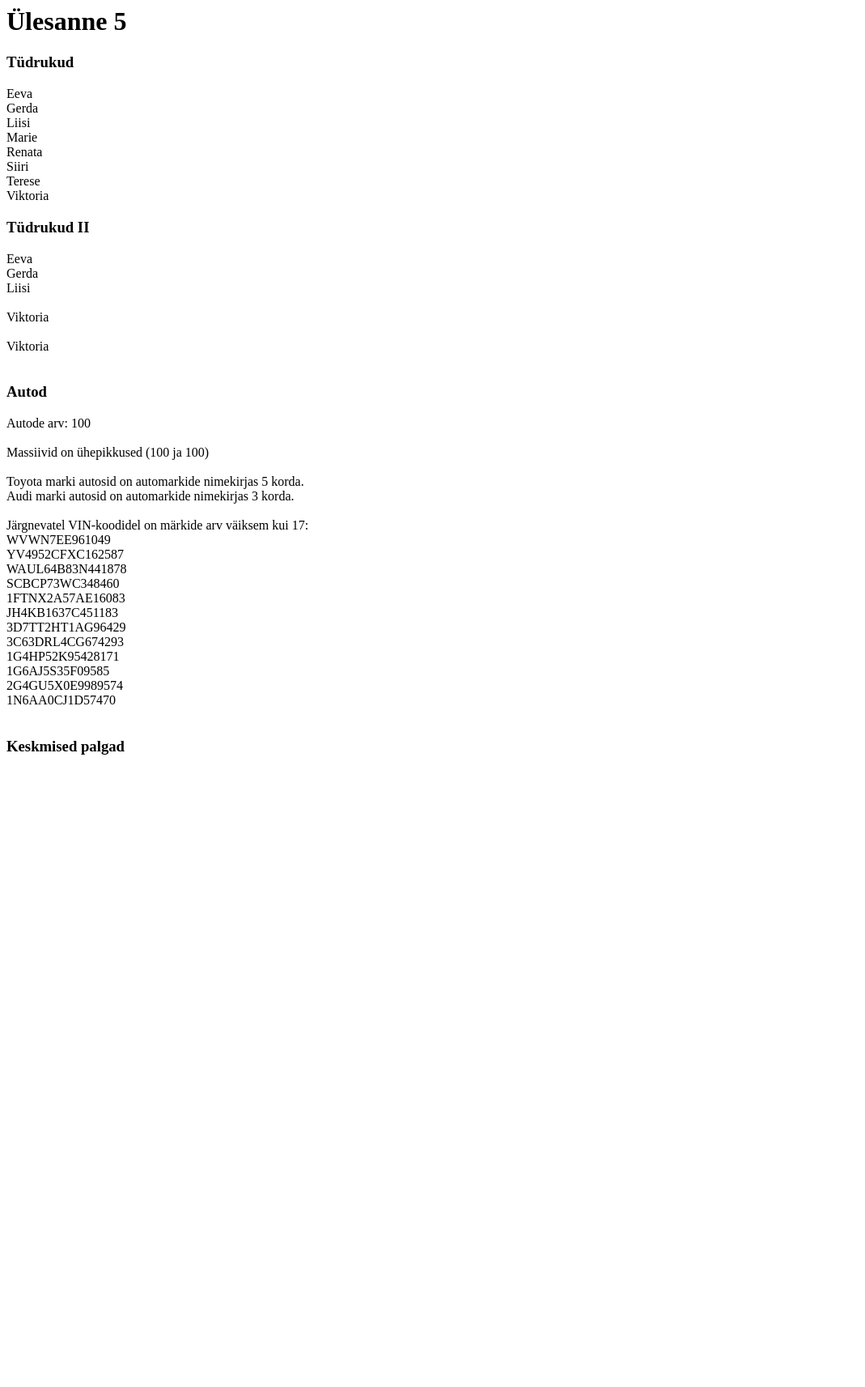
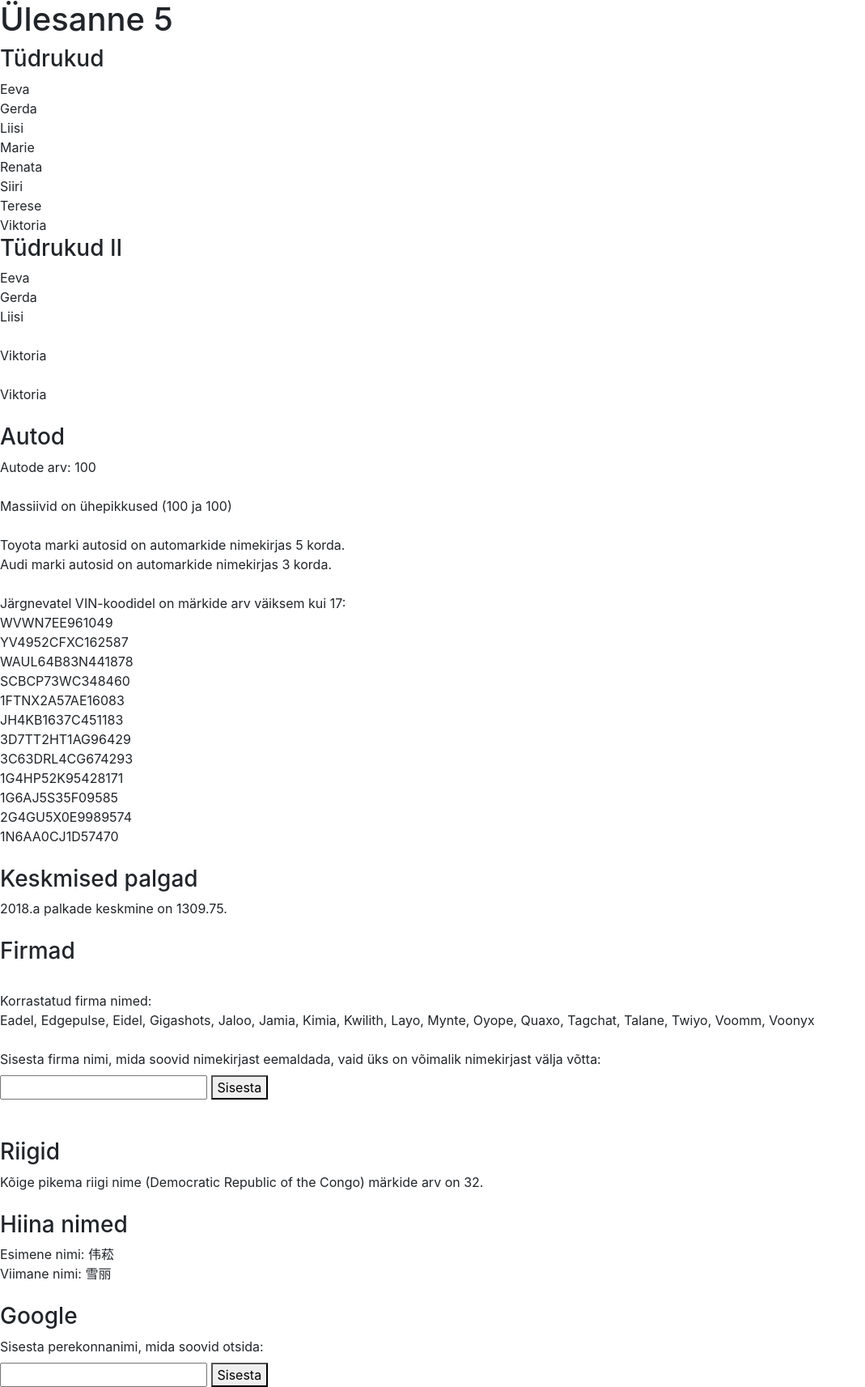
Before and after one commit to Ann-JK/TTHK, a PHP site: the page made by PHP/12.09.2023/Ülesanne5.php in a window 1280 px wide. Shown: the whole page at 81% size, without its empty margins (0-1069 px from the left). Before the commit the page ends 932 px from the top, so only its background shows below. Run offline with PHP 8.4, Linux system fonts and the light colour scheme; some libraries are stand-ins or nearby versions.

Commit message:
Assgniment nr 5 again

```diff
--- a/PHP/12.09.2023/Ülesanne5.php
+++ b/PHP/12.09.2023/Ülesanne5.php
@@ -1,3 +1,12 @@
+<!DOCTYPE html>
+<html>
+    <head>
+        <link rel="stylesheet" href="https://stackpath.bootstrapcdn.com/bootstrap/4.5.2/css/bootstrap.min.css">
+        <script src="https://code.jquery.com/jquery-3.5.1.slim.min.js"></script>
+        <script src="https://cdn.jsdelivr.net/npm/@popperjs/core@2.5.3/dist/umd/popper.min.js"></script>
+        <script src="https://stackpath.bootstrapcdn.com/bootstrap/4.5.2/js/bootstrap.min.js"></script>
+    </head>
+    <body>
     <?php
         // Ülesanne 5, Annabel Jakubel, 03.09.2023
 
@@ -95,5 +104,122 @@ echo "<br><h3>Keskmised palgad</h3>";
         $palgad = array(1220,1213,1295,1312,1298,1354,1296,1286,1292,1327,1369,1455);
         $keskmine = array_sum($palgad)/count($palgad);
 
+        echo "2018.a palkade keskmine on $keskmine.<br>";
 
+
+        echo "<br><h3>Firmad</h3>";
+
+        $firmad = array("Kimia","Mynte","Voomm","Twiyo","Layo","Talane","Gigashots","Tagchat","Quaxo",
+        "Voonyx","Kwilith","Edgepulse","Eidel","Eadel","Jaloo","Oyope","Jamia");
+
+        echo "<br>Korrastatud firma nimed:<br>";
+        sort($firmad);
+        foreach($firmad as $firma) {
+            if ($firma == end($firmad)) {
+                echo "$firma";
+            }   else {
+                echo "$firma, ";
+            }
+        }
+        echo "<br><br>";
+
+        $otsitavNimi1 = "";
+        if ($_SERVER["REQUEST_METHOD"] === "POST" && isset($_POST["otsitavNimi1"])) {
+
+            $otsitavNimi1 = $_POST["otsitavNimi1"];
+
+            if (in_array($otsitavNimi1, $firmad)) {
+                unset($firmad[array_search($otsitavNimi1, $firmad)]);
+
+                echo "<br><b>NB!</b> Firma nimed pärast nime $otsitavNimi1 eemaldamist: <br>";
+            } else {
+                echo "<br><b>NB!</b> Sisestatud nime ei olnud antud nimekirjas: <br>";
+            }
+
+            foreach($firmad as $firma) {
+                if ($firma == end($firmad)) {
+                    echo "$firma";
+                }   else {
+                    echo "$firma, ";
+                }
+            }
+            echo "<br><br>";
+        }
     ?>
+
+    <form method="post" action="<?php echo $_SERVER['PHP_SELF']; ?>">
+        <label for="otsitavNimi1">Sisesta firma nimi, mida soovid nimekirjast eemaldada,
+            vaid üks on võimalik nimekirjast välja võtta: </label>
+        <br>
+        <input type="text" id="otsitavNimi1" name="otsitavNimi1"> <!-- Corrected name attribute -->
+        <button type="submit">Sisesta</button>
+    </form>
+
+
+
+    <?php
+
+        echo "<br>";
+
+        echo "<br><h3>Riigid</h3>";
+
+        $riigid = array("Indonesia","Canada","Kyrgyzstan","Germany","Philippines",
+        "Philippines","Canada","Philippines","South Sudan","Brazil",
+        "Democratic Republic of the Congo","Indonesia","Syria","Sweden",
+        "Philippines","Russia","China","Japan","Brazil","Sweden","Mexico","France",
+        "Kazakhstan","Cuba","Portugal","Czech Republic");
+
+        $pikimRiiginimi = "";
+        foreach ($riigid as $riik) {
+            if (strlen($riik) > strlen($pikimRiiginimi)) {
+                $pikimRiiginimi = $riik;
+            }
+        }
+        $märkideArv = strlen($pikimRiiginimi);
+
+        echo "Kõige pikema riigi nime ($pikimRiiginimi) märkide arv on $märkideArv.<br>";
+
+
+        echo "<br><h3>Hiina nimed</h3>";
+
+        $hiinaNimed = array("瀚聪","月松","雨萌","展博","雪丽","哲恒","慧妍","博裕","宸瑜","奕漳",
+        "思宏","伟菘","彦歆","睿杰","尹智","琪煜","惠茜","晓晴","志宸","博豪",
+        "璟雯","崇杉","俊誉","军卿","辰华","娅楠","志宸","欣妍","明美");
+
+        sort($hiinaNimed);
+
+        echo "Esimene nimi: $hiinaNimed[0] <br>Viimane nimi: " . end($hiinaNimed) . "<br>";
+
+
+        echo "<br><h3>Google</h3>";
+
+        $perekonnanNimed = array("Feake","Bradwell","Dreger","Bloggett","Lambole","Daish","Lippiett","
+        Blackie","Stollenbeck","Houseago","Dugall","Sprowson","Kitley","Mcenamin",
+        "Allchin","Doghartie","Brierly","Pirrone","Fairnie","Seal","Scoffins",
+        "Galer","Matevosian","DeBlase","Cubbin","Izzett","Ebi","Clohisey",
+        "Prater","Probart","Samwaye","Concannon","MacLure","Eliet","Kundt","Reyes");
+
+        $otsitavNimi2 = "";
+        if ($_SERVER["REQUEST_METHOD"] === "POST" && isset($_POST["otsitavNimi2"])) {
+
+            $otsitavNimi2 = $_POST["otsitavNimi2"];
+
+            $sõnum = "";
+            if (in_array($otsitavNimi2, $perekonnanNimed)) {
+                $sõnum = $otsitavNimi2 . " on nimekirjas olemas!";
+            } else {
+                $sõnum = $otsitavNimi2 . " ei ole nimekirjas...";
+            }
+
+            echo "<div class='alert alert-info' role='alert'>" . $sõnum . "</div>";
+        }
+    ?>
+
+    <form method="post" action="<?php echo $_SERVER['PHP_SELF']; ?>">
+        <label for="otsitavNimi2">Sisesta perekonnanimi, mida soovid otsida: </label>
+        <br>
+        <input type="text" id="otsitavNimi2" name="otsitavNimi2">
+        <button type="submit">Sisesta</button>
+    </form>
+    </body>
+</html>
```
Lines whose indentation alone changed are shown as unchanged.
